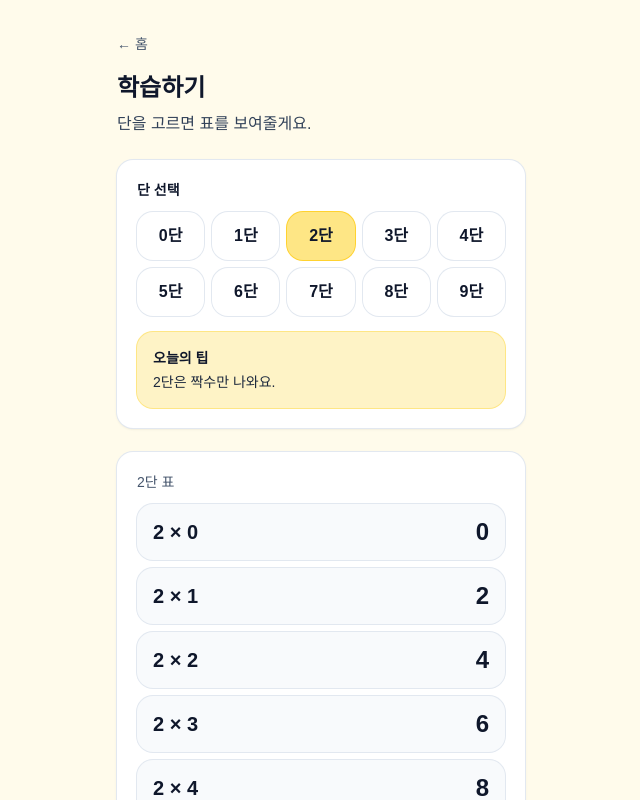
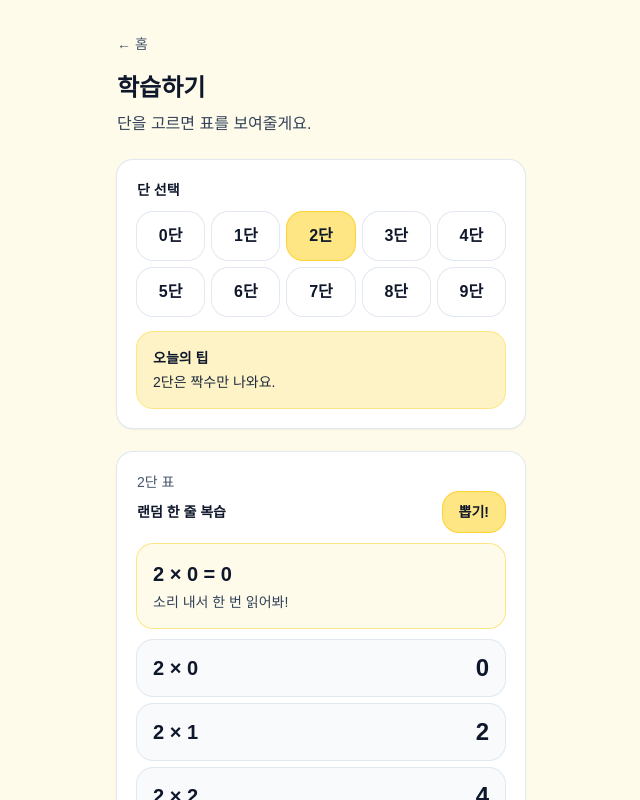
Before and after one commit to woairi/gugudan-kids, a Next.js app: page /learn in a window 1280 px wide. Shown: the top 800 px of the page, without its empty margins (319-959 px from the left). Built offline with nearby package versions, Linux system fonts and the light colour scheme.

Commit message:
feat(learn): add random one-line review

```diff
--- a/src/app/learn/page.tsx
+++ b/src/app/learn/page.tsx
@@ -14,6 +14,7 @@ export default function LearnPage() {
   const router = useRouter();
   const [dan, setDan] = useState<number>(2);
   const [showBridge, setShowBridge] = useState(false);
+  const [randomRight, setRandomRight] = useState<number>(0);
 
   const rows = useMemo(() => makeTable(dan), [dan]);
 
@@ -65,6 +66,20 @@ export default function LearnPage() {
 
         <section className="mt-6 rounded-2xl bg-white p-5 shadow-sm ring-1 ring-slate-200">
           <div className="text-sm text-slate-600">{dan}단 표</div>
+          <div className="flex items-center justify-between">
+            <div className="text-sm font-extrabold">랜덤 한 줄 복습</div>
+            <button
+              onClick={() => setRandomRight(Math.floor(Math.random() * 10))}
+              className="h-10 rounded-2xl bg-amber-200 px-4 text-sm font-extrabold ring-1 ring-amber-300 active:scale-[0.99]"
+            >
+              뽑기!
+            </button>
+          </div>
+          <div className="mt-3 rounded-2xl bg-amber-50 p-4 ring-1 ring-amber-200">
+            <div className="text-xl font-extrabold">{dan} × {randomRight} = {dan * randomRight}</div>
+            <div className="mt-1 text-sm text-slate-700">소리 내서 한 번 읽어봐!</div>
+          </div>
+
           <div className="mt-3 grid gap-2">
             {rows.map((r) => (
               <div
```
Also changed, not shown: 1 other file (tests, documents, lock files or other folders).
